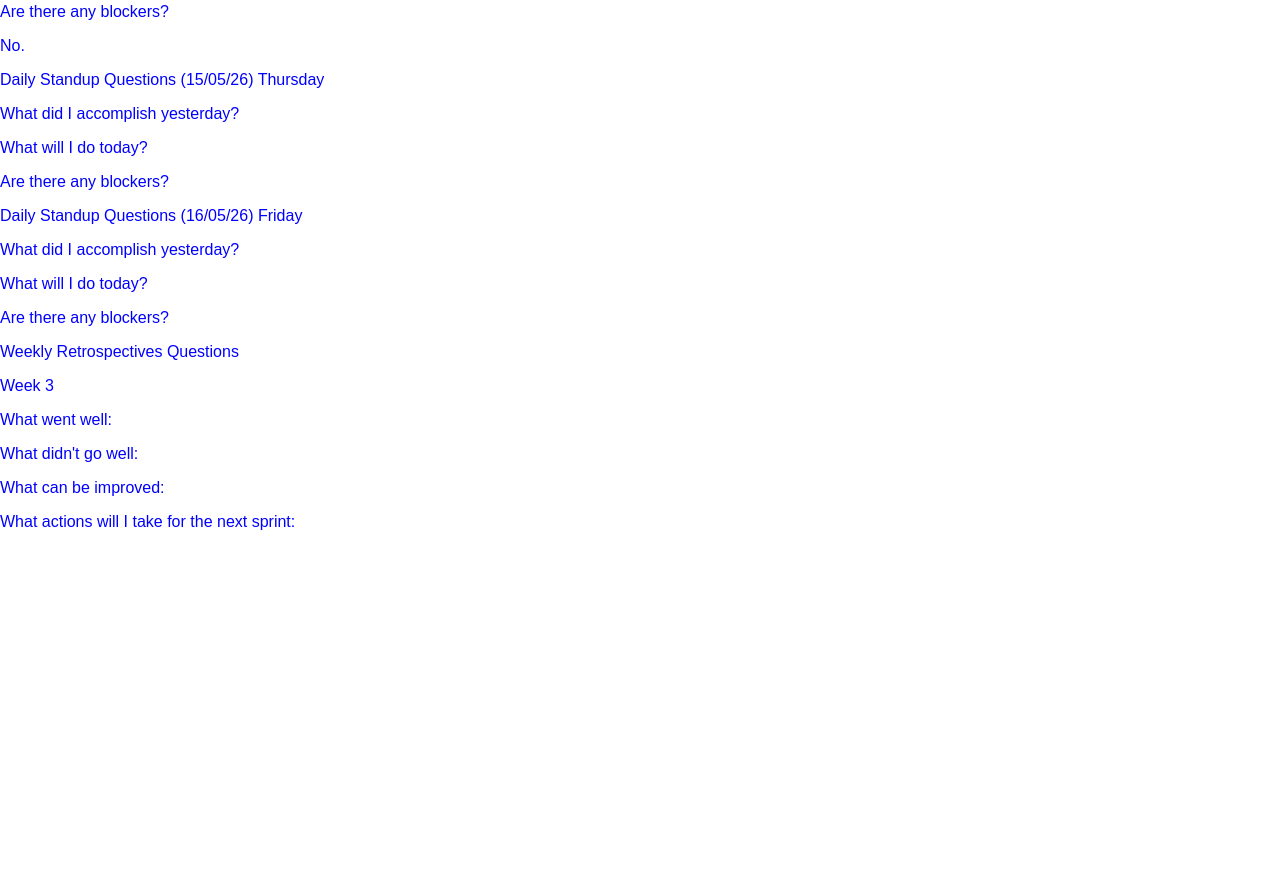
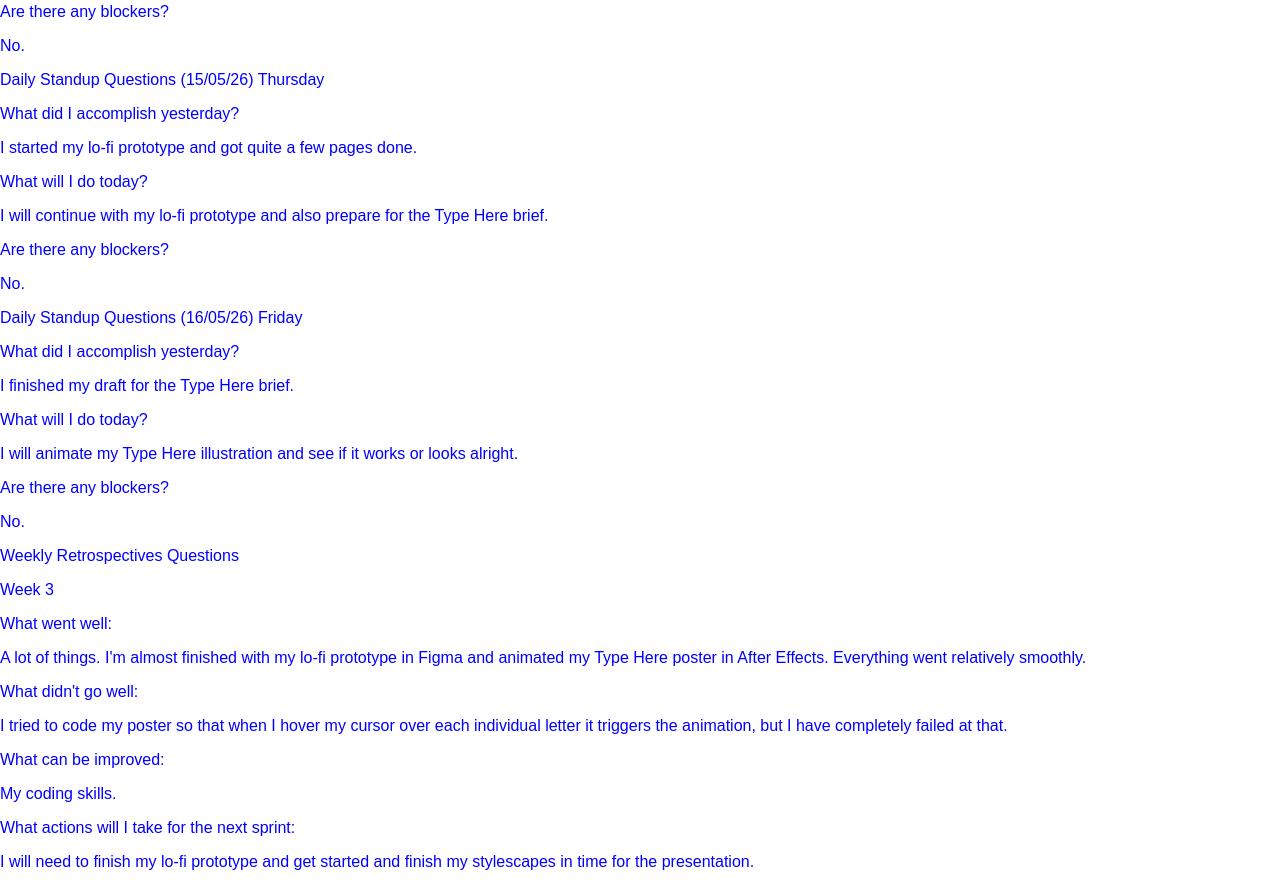
Before and after one commit to lingyilee/my-blog, a plain HTML site: page week-3.html in a window 1280 px wide. Shown: the part 659-1546 px from the top of the page. Before the commit the page ends 1206 px from the top, so only its background shows below. Drawn offline with Linux system fonts and the light colour scheme.

Commit message:
Week 3 blog

```diff
--- a/week-3.html
+++ b/week-3.html
@@ -56,29 +56,29 @@
 
         <p>What did I accomplish yesterday?</p>
 
-        <p></p>
+        <p>I started my lo-fi prototype and got quite a few pages done.</p>
 
         <p>What will I do today?</p>
 
-        <p></p>
+        <p>I will continue with my lo-fi prototype and also prepare for the Type Here brief.</p>
 
         <p>Are there any blockers?</p>
 
-        <p></p>
+        <p>No.</p>
 
         <p>Daily Standup Questions (16/05/26) Friday</p>
 
         <p>What did I accomplish yesterday?</p>
 
-        <p></p>
+        <p>I finished my draft for the Type Here brief.</p>
 
         <p>What will I do today?</p>
 
-        <p></p>
+        <p>I will animate my Type Here illustration and see if it works or looks alright.</p>
 
         <p>Are there any blockers?</p>
 
-        <p></p>
+        <p>No.</p>
 
         <p>Weekly Retrospectives Questions</p>
 
@@ -86,19 +86,19 @@
 
         <p>What went well:</p>
 
-        <p></p>
+        <p>A lot of things. I'm almost finished with my lo-fi prototype in Figma and animated my Type Here poster in After Effects. Everything went relatively smoothly.</p>
 
         <p>What didn't go well:</p>
 
-        <p></p>
+        <p>I tried to code my poster so that when I hover my cursor over each individual letter it triggers the animation, but I have completely failed at that.</p>
 
         <p>What can be improved:</p>
 
-        <p></p>
+        <p>My coding skills.</p>
 
         <p>What actions will I take for the next sprint:</p>
 
-        <p></p>
+        <p>I will need to finish my lo-fi prototype and get started and finish my stylescapes in time for the presentation.</p>
 
 
     </main>
```
